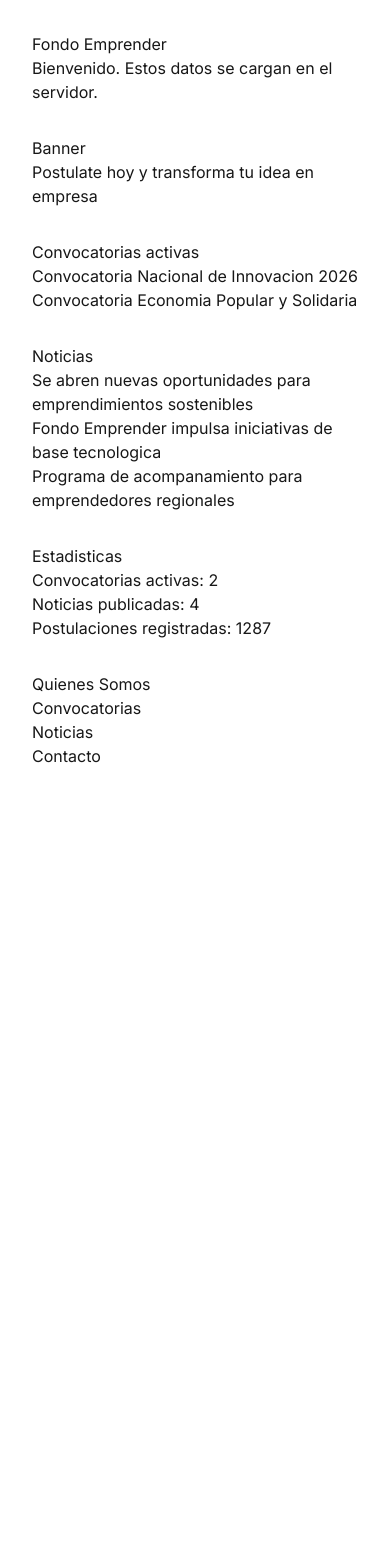
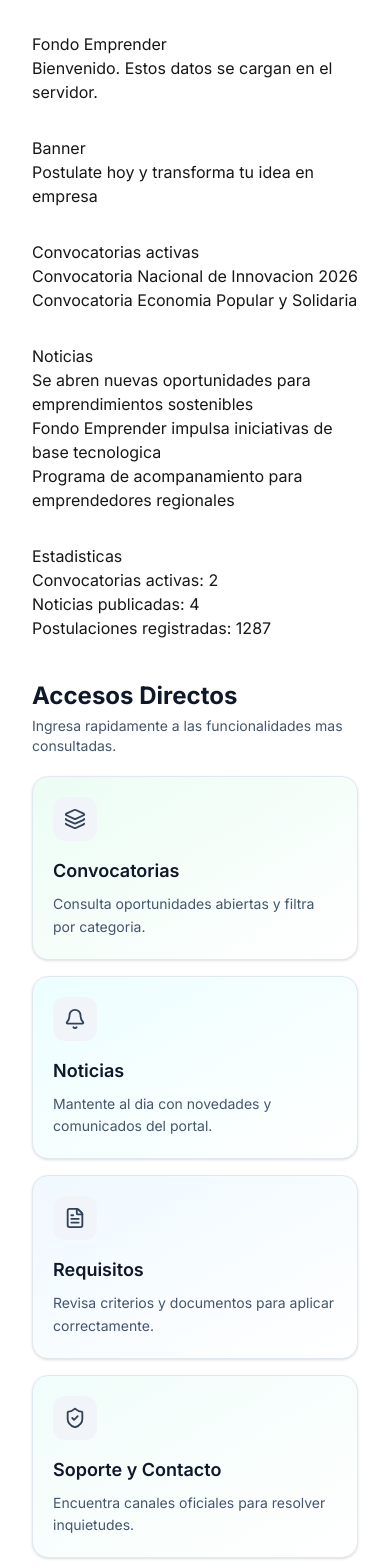
Before and after one commit to oswaldo0187/fondo-emprender-frontend, a Next.js app: page / in a window 390 px wide. Shown: the top 1568 px of the page. Before the commit the page ends 844 px from the top, so only its background shows below. Built offline with nearby package versions, Linux system fonts and the light colour scheme.

Commit message:
feat: implement quick links section with reusable cards and responsive grid [#118]

```diff
--- a/app/globals.css
+++ b/app/globals.css
@@ -1,4 +1,7 @@
 @import "tailwindcss";
+@tailwind base;
+@tailwind components;
+@tailwind utilities;
 
 :root {
   --background: #ffffff;
--- a/app/page.tsx
+++ b/app/page.tsx
@@ -1,4 +1,5 @@
 import Link from 'next/link';
+import QuickLinksSection from '@/sections/QuickLinksSection';
 import {
   fetchBanner,
   fetchConvocatorias,
@@ -98,6 +99,8 @@ export default async function Page() {
       <NewsSection news={news} />
       <StatisticsSection statistics={statistics} />
 
+      <QuickLinksSection />
+
       <nav style={{ marginTop: '2rem' }}>
         <ul>
           <li>
--- /dev/null
+++ b/components/QuickLinkCard.tsx
@@ -0,0 +1,35 @@
+import Link from 'next/link';
+import type { ReactNode } from 'react';
+
+interface QuickLinkCardProps {
+  title: string;
+  description: string;
+  href: string;
+  icon: ReactNode;
+  accentClassName?: string;
+}
+
+export default function QuickLinkCard({
+  title,
+  description,
+  href,
+  icon,
+  accentClassName,
+}: QuickLinkCardProps) {
+  return (
+    <Link
+      href={href}
+      className={`group block rounded-2xl border border-slate-200 bg-white p-5 shadow-sm transition-all duration-300 hover:-translate-y-1 hover:shadow-lg focus-visible:outline-none focus-visible:ring-2 focus-visible:ring-primary/40 ${accentClassName ?? ''}`}
+    >
+      <div className="mb-4 inline-flex h-11 w-11 items-center justify-center rounded-xl bg-slate-100 text-slate-700 transition-colors duration-300 group-hover:bg-primary/10 group-hover:text-primary">
+        {icon}
+      </div>
+
+      <h3 className="text-lg font-semibold text-slate-900 transition-colors duration-300 group-hover:text-primary">
+        {title}
+      </h3>
+
+      <p className="mt-2 text-sm leading-relaxed text-slate-600">{description}</p>
+    </Link>
+  );
+}
--- a/package.json
+++ b/package.json
@@ -20,9 +20,11 @@
     "@types/node": "^20",
     "@types/react": "^19",
     "@types/react-dom": "^19",
+    "autoprefixer": "^10.4.27",
     "eslint": "^9",
     "eslint-config-next": "16.1.6",
-    "tailwindcss": "^4",
+    "postcss": "^8.5.8",
+    "tailwindcss": "^4.2.1",
     "typescript": "^5"
   }
 }
--- /dev/null
+++ b/sections/QuickLinksSection.tsx
@@ -0,0 +1,79 @@
+import type { ReactNode } from 'react';
+import {
+  Bell,
+  FileText,
+  Layers3,
+  ShieldCheck,
+} from 'lucide-react';
+import QuickLinkCard from '@/components/QuickLinkCard';
+
+interface QuickLinkItem {
+  title: string;
+  description: string;
+  href: string;
+  icon: ReactNode;
+}
+
+const quickLinks: QuickLinkItem[] = [
+  {
+    title: 'Convocatorias',
+    description: 'Consulta oportunidades abiertas y filtra por categoria.',
+    href: '/convocatorias',
+    icon: <Layers3 size={22} aria-hidden="true" />,
+  },
+  {
+    title: 'Noticias',
+    description: 'Mantente al dia con novedades y comunicados del portal.',
+    href: '/noticias',
+    icon: <Bell size={22} aria-hidden="true" />,
+  },
+  {
+    title: 'Requisitos',
+    description: 'Revisa criterios y documentos para aplicar correctamente.',
+    href: '/quienes-somos',
+    icon: <FileText size={22} aria-hidden="true" />,
+  },
+  {
+    title: 'Soporte y Contacto',
+    description: 'Encuentra canales oficiales para resolver inquietudes.',
+    href: '/contacto',
+    icon: <ShieldCheck size={22} aria-hidden="true" />,
+  },
+];
+
+const accentBackgrounds = [
+  'bg-gradient-to-br from-emerald-50 to-white',
+  'bg-gradient-to-br from-cyan-50 to-white',
+  'bg-gradient-to-br from-sky-50 to-white',
+  'bg-gradient-to-br from-teal-50 to-white',
+];
+
+export default function QuickLinksSection() {
+  return (
+    <section aria-labelledby="quick-links-title" className="mt-10">
+      <div className="mb-5 flex items-end justify-between gap-3">
+        <div>
+          <h2 id="quick-links-title" className="text-2xl font-bold text-slate-900">
+            Accesos Directos
+          </h2>
+          <p className="mt-1 text-sm text-slate-600">
+            Ingresa rapidamente a las funcionalidades mas consultadas.
+          </p>
+        </div>
+      </div>
+
+      <div className="grid grid-cols-1 gap-4 md:grid-cols-2 lg:grid-cols-4">
+        {quickLinks.map((item, index) => (
+          <QuickLinkCard
+            key={item.title}
+            title={item.title}
+            description={item.description}
+            href={item.href}
+            icon={item.icon}
+            accentClassName={accentBackgrounds[index % accentBackgrounds.length]}
+          />
+        ))}
+      </div>
+    </section>
+  );
+}
```
Also changed, not shown: 1 other file (tests, documents, lock files or other folders).
